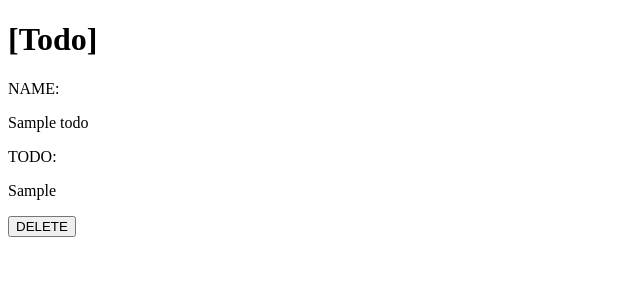
After one commit to Tomoki-Ten/Flask_Todo, a Flask app: page /delete/1 in a window 1280 px wide. The commit adds this page. Shown: the top 300 px of the page, without its empty margins (0-640 px from the left). Run offline with Flask 2, Linux system fonts and the light colour scheme; tables that the repository leaves empty hold one stand-in row (values such as "Sample post").

Commit message:
[update] Delete, OK

```diff
--- a/Models/Todo.py
+++ b/Models/Todo.py
@@ -25,3 +25,12 @@ class TodoHandler:
 	def get_all(self):
 		data = Todo.query.all()
 		return data
+
+	def find(self, id):
+		data = Todo.query.filter_by(id = id).first()
+		#data = Todo.query.get(id)
+		return data
+
+	def delete(self, todo):
+		db.session.delete(todo)
+		db.session.commit()
--- a/app.py
+++ b/app.py
@@ -26,7 +26,7 @@ def create():
 		todo = request.form['todo']
 		#try:
 		todo_handler.create(name, todo)
-		msg = 'Successfully Done.'
+		msg = 'Create: Successfully Done.'
 		return redirect(url_for('index', status = msg))
 		"""except:
 			msg = 'Error'
@@ -36,4 +36,20 @@ def create():
 		return redirect(url_for('index', status = msg))
 #@app.route('/update', methods=['POST'])
 
-#@app.route('/delete', methods=['POST'])
+@app.route('/delete/<record_id>', methods = ['GET'])
+@app.route('/delete', methods = ['POST'])
+def delete(record_id=None):
+	if request.method == 'POST':
+		record = todo_handler.find(request.form['id'])
+		#try
+		todo_handler.delete(record)
+		#except
+		msg = 'Delete: Successfully Done.'
+		return redirect(url_for('index', status = msg))
+	else:
+		record = todo_handler.find(record_id)
+		if record is None:
+			msg = 'No Record You Specified.'
+			return redirect(url_for('index', status = msg))
+
+		return render_template('delete.html', record = record)
--- /dev/null
+++ b/templates/delete.html
@@ -0,0 +1,32 @@
+<!DOCTYPE html>
+<html lang=en>
+<head>
+	<meta charset="utf-8">
+	<meta name="viewpoint" content="width=device-width, intial-scale=1.0">
+	<title>Todo App</title>
+</head>
+<body>
+	<div>
+		<h1>
+			[Todo]
+		</h1>
+		{% if msg %}
+		<span>{{ msg }}</span>
+		{% endif %}
+	</div>
+	<div>
+		<form method="POST" action="/delete">
+			<div>
+				<span>NAME: </span>
+				<p>{{ record.name }}</p>
+			</div>
+			<div>
+				<span>TODO: </span>
+				<p>{{ record.todo }}</p>
+			</div>
+			<input type="hidden" name="id" value="{{ record.id }}">
+			<button button="submit">DELETE</button>
+		</form>
+	</div>
+</body>
+</html>
```
Also changed, not shown: templates/index.html (+12 -7 lines).
